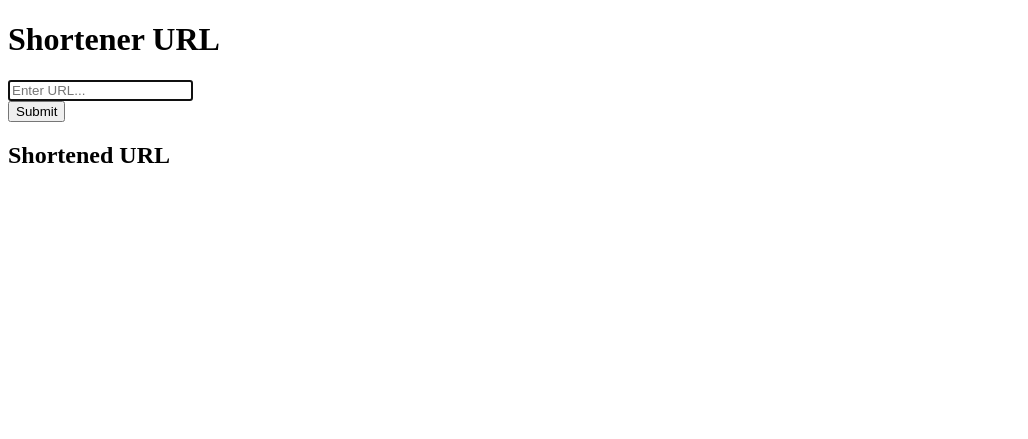
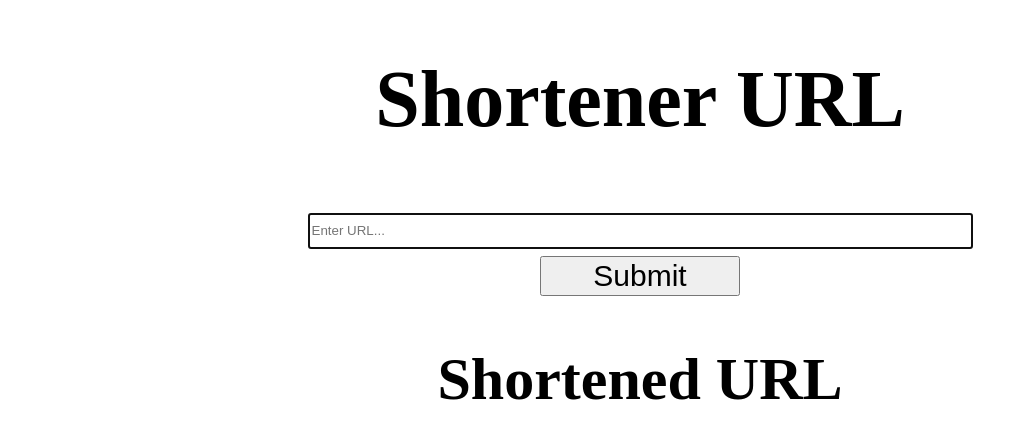
Before and after one commit to popovata/ShortenURL, a Flask app: page / in a window 1280 px wide. Shown: the top 439 px of the page, without its empty margins (0-1028 px from the left). Run offline with Flask 2, Linux system fonts and the light colour scheme.

Commit message:
fix readme

```diff
--- a/shorten_url/app/templates/index.html
+++ b/shorten_url/app/templates/index.html
@@ -2,10 +2,12 @@
 <html>
   <head>
     <title>Shortener URL</title>
-    <meta name="viewport" content="width=device-width, initial-scale=1.0">
+    <meta name="viewport" content="width=device-width, initial-scale=3.0">
     <style>
       .container {
-        max-width: 1000px;
+        max-width: 4000px;
+        text-align: center;
+        font-size: 40px;
       }
     </style>
   </head>
@@ -14,9 +16,9 @@
       <h1>Shortener URL</h1>
       <form role="form" method='POST' action='/'>
         <div class="form-group">
-          <input type="text" name="url" class="form-control" id="url-box" placeholder="Enter URL..." style="max-width: 300px;" autofocus required>
+          <input type="text" name="url" class="form-control" id="url-box" placeholder="Enter URL..." style="max-width: 800px;height:30px" size="80" autofocus required>
         </div>
-        <button type="submit" class="btn btn-default">Submit</button>
+        <button type="submit" class="btn btn-default" style="width:200px;font-size:30px">Submit</button>
       </form>
 
     <h2>Shortened URL</h2>
```
Also changed, not shown: examples/shorten_url.gif.
